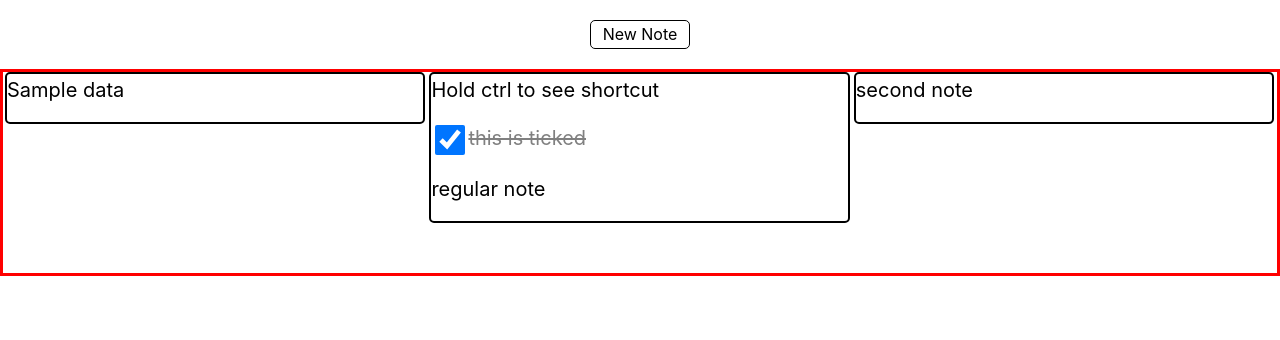
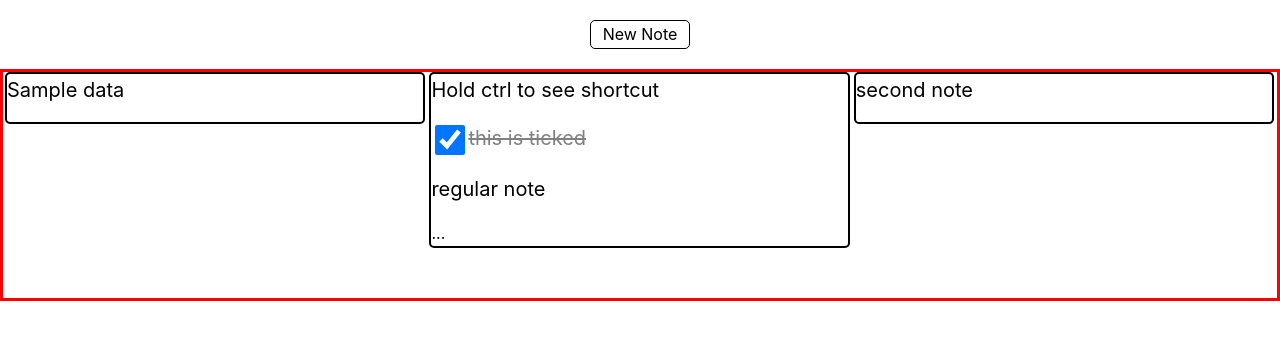
Before and after one commit to AdityaAnuragi/notes-app, a React (Vite) app: page / in a window 1280 px wide. Shown: the top 340 px of the page. Built offline with nearby package versions, Linux system fonts and the light colour scheme.

Commit message:
the notes in homepage now show a maximum of just 3 items, if there are more than 3 it then shows ...(triple dot) at the end

```diff
--- a/src/App.jsx
+++ b/src/App.jsx
@@ -10,7 +10,8 @@ function App() {
     [
       { category: { isCheckBox: false, isChecked: false }, data: "Hold ctrl to see shortcut" },
       { category: { isCheckBox: true, isChecked: true }, data: "this is ticked" },
-      { category: { isCheckBox: false, isChecked: false }, data: "regular note" }
+      { category: { isCheckBox: false, isChecked: false }, data: "regular note" },
+      { category: { isCheckBox: false, isChecked: false }, data: "A fourth item that is hidden" }
     ],
     [
       { category: { isCheckBox: false, isChecked: false }, data: "second note" }
--- a/src/components/NoteInHomePage.jsx
+++ b/src/components/NoteInHomePage.jsx
@@ -9,18 +9,31 @@ export function NoteInHomePage({ completeHomePageNoteData }) {
   // [
   //   { category: { isCheckBox: false, isChecked: false }, data: "Hold ctrl to see shortcut" },
   //   { category: { isCheckBox: true, isChecked: true }, data: "this is ticked" },
-  //   { category: { isCheckBox: false, isChecked: false }, data: "regular note" }
+  //   { category: { isCheckBox: false, isChecked: false }, data: "regular note" },
+  //   { category: { isCheckBox: false, isChecked: false }, data: "A fourth item that is hidden" }
   // ]
 
-  const arr = completeHomePageNoteData.map((note,index) => {
-    const {data,category} = note
-    return <CheckboxAndTextPairInHomePageNote key={index} value={data} checkboxData={{hasCheckbox : category.isCheckBox, isTicked : category.isChecked}} />
-  })
+  // const arr = completeHomePageNoteData.map((note,index) => {
+  //   const {data,category} = note
+  //   return <CheckboxAndTextPairInHomePageNote key={index} value={data} checkboxData={{hasCheckbox : category.isCheckBox, isTicked : category.isChecked}} />
+  // })
+
+  // console.log(completeHomePageNoteData)
+
+  // console.log(loopUpperLimit)
+
+  const loopUpperLimit = (completeHomePageNoteData.length > 3) ? 3 : completeHomePageNoteData.length
+  const arr = []
+  for(let i = 0 ; i < loopUpperLimit ; i++) {
+    const {data,category} = completeHomePageNoteData[i]
+    arr.push(<CheckboxAndTextPairInHomePageNote key={i} value={data} checkboxData={{hasCheckbox : category.isCheckBox, isTicked : category.isChecked}} />)
+  }
 
   return (
     <>
       <div className={styles.container} >
         {arr}
+        {completeHomePageNoteData.length > 3 && "..."}
       </div>
     </>
   )
```
